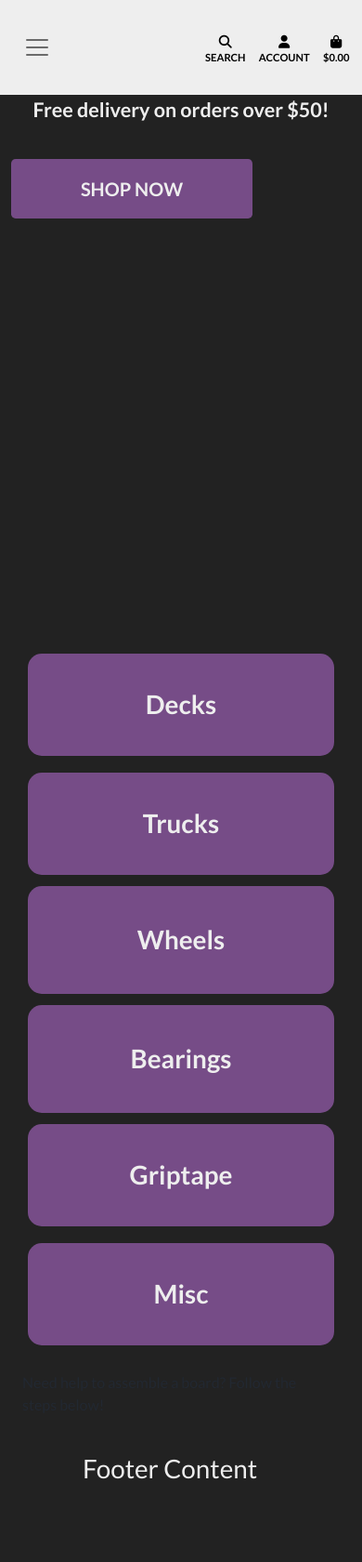
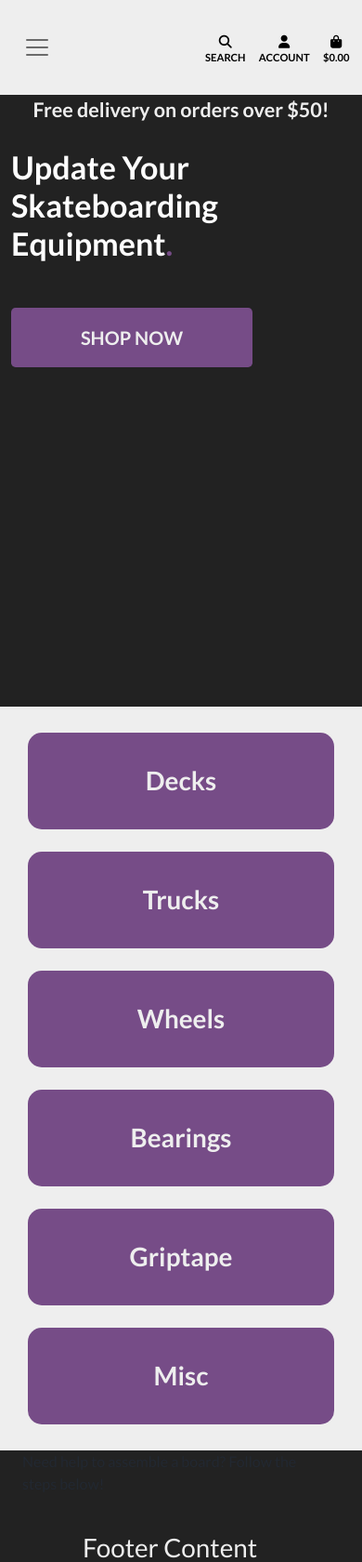
Before and after one commit to Kagebounshin/skateshop, a Django app: page / in a window 390 px wide. Shown: the top 1680 px of the page at 93% size. Before the commit the page ends 1591 px from the top, so only its background shows below. Run offline with Django 3.2, Linux system fonts and the light colour scheme; some libraries are stand-ins or nearby versions.

Commit message:
removed padding on shopnow, added a bg color to shopwnow

```diff
--- a/static/css/base.css
+++ b/static/css/base.css
@@ -31,6 +31,10 @@
     text-transform: uppercase;
 }
 /* ---------------------- BACKGROUND COLORS ---------------------- */
+
+.bg-shopnow {
+    background-color: #EEEEEE;
+}
 
 /* ---------------------- NAVBAR ---------------------- */
 
@@ -197,11 +201,12 @@
 /* ---------------------- INDEX.HTML ---------------------- */
 
 .hero-container {
-    min-height: 80vh;
+    min-height: 90vh;
 }
 
 .hero-container h1 {
     font-weight: 700;
+    padding-top: 10rem;
 }
 
 a#shopnow {
@@ -213,13 +218,8 @@
     font-weight: 700;
 }
 
-/* a#shopnow:hover {
-    color: #fd7014!important;
-    transition: 4ms ease-in-out;
-} */
-
 #shopnow {
-    background-color: #222;
+    /* background-color: #222; */
     text-align: center;
     min-height: 15rem;
     padding-bottom: 12px;
@@ -251,20 +251,6 @@
 @media (max-width: 575.98px) {
     #shopnow {
         min-height: 8rem;
-    }
-
-    #shopnow:first-child,
-    #shopnow:nth-child(2),
-    #shopnow:nth-child(3),
-    #shopnow:nth-child(4) {
-        padding-bottom: 6px;
-    }
-
-    #shopnow:nth-child(3),
-    #shopnow:nth-child(4),
-    #shopnow:nth-child(5),
-    #shopnow:last-child {
-        padding-top: 6px;
     }
 
     .header-container {
```
Also changed, not shown: media/board.jpg (added).
